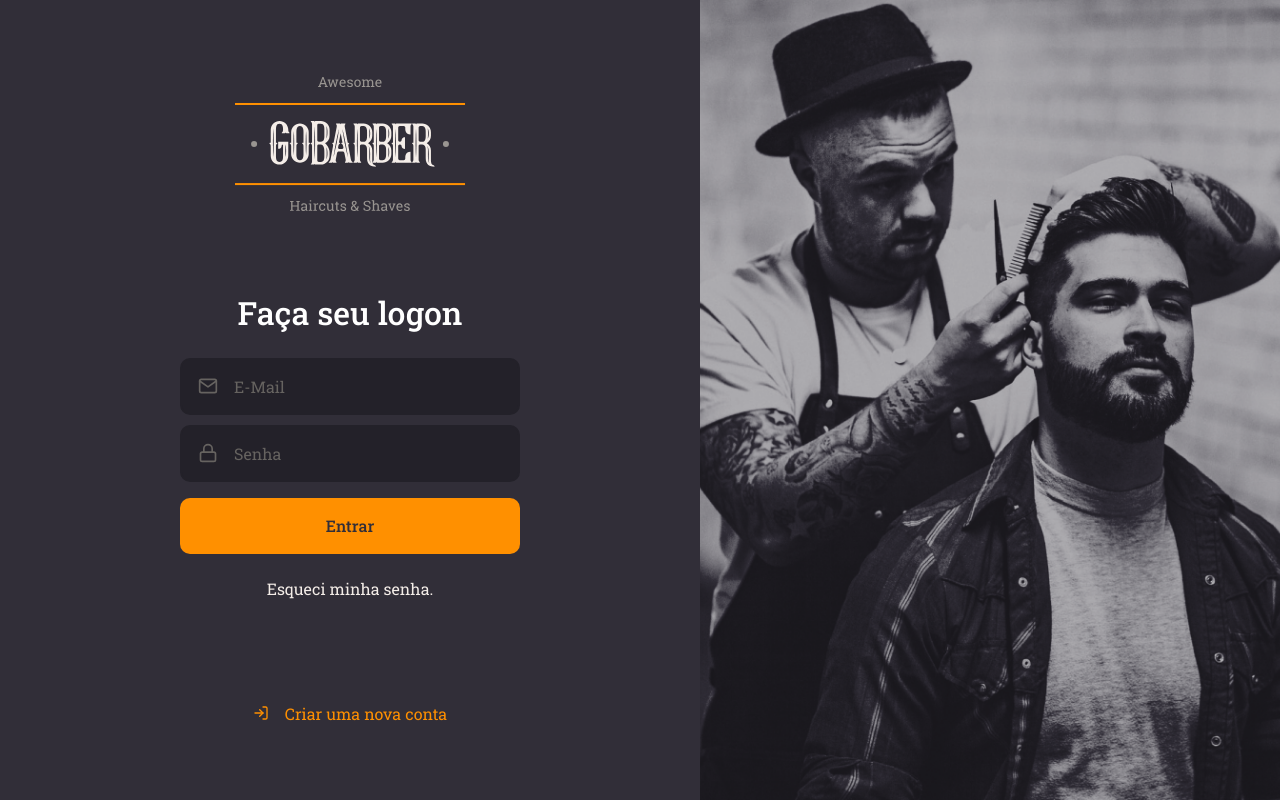
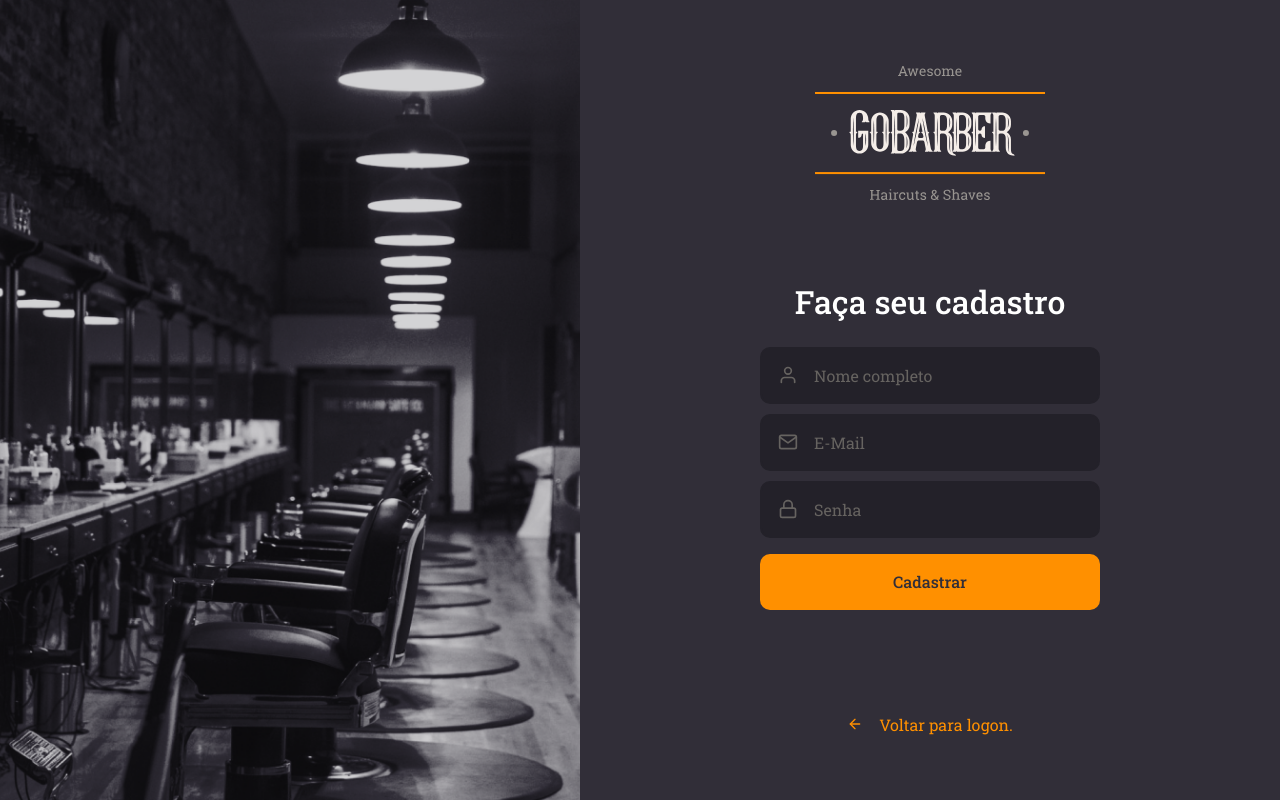
Before and after one commit to Bignotto/gobarber-web, a React (Create React App) app: page /signup in a window 1280 px wide. Built offline with nearby package versions, Linux system fonts and the light colour scheme.

Commit message:
created signup page

```diff
--- a/src/App.tsx
+++ b/src/App.tsx
@@ -1,11 +1,12 @@
 import React from "react";
 import GlobalStyle from "./styles/global";
 
-import SignIn from "./pages/SignIn";
+// import SignIn from "./pages/SignIn";
+import SignUp from "./pages/SignUp";
 
 const App: React.FC = () => (
   <>
-    <SignIn />
+    <SignUp />
     <GlobalStyle />
   </>
 );
--- /dev/null
+++ b/src/pages/SignUp/index.tsx
@@ -0,0 +1,43 @@
+import React from "react";
+import { FiArrowLeft, FiMail, FiLock, FiUser } from "react-icons/fi";
+import { Container, Content, Background } from "./styles";
+
+import Input from "../../components/Input";
+import Button from "../../components/Button";
+
+import logo from "../../assets/logo.svg";
+
+const SignUp: React.FC = () => (
+  <Container>
+    <Background />
+
+    <Content>
+      <img src={logo} alt="LOGO" />
+      <form>
+        <h1>Faça seu cadastro</h1>
+        <Input
+          name="name"
+          icon={FiUser}
+          type="text"
+          placeholder="Nome completo"
+        />
+
+        <Input name="email" icon={FiMail} type="email" placeholder="E-Mail" />
+        <Input
+          name="password"
+          icon={FiLock}
+          type="password"
+          placeholder="Senha"
+        />
+        <Button type="submit">Cadastrar</Button>
+      </form>
+
+      <a href="sss">
+        <FiArrowLeft size={16} />
+        Voltar para logon.
+      </a>
+    </Content>
+  </Container>
+);
+
+export default SignUp;
--- /dev/null
+++ b/src/pages/SignUp/styles.ts
@@ -0,0 +1,65 @@
+import styled from "styled-components";
+import { shade } from "polished";
+
+import signUpBackground from "../../assets/sign-up-background.png";
+
+export const Container = styled.div`
+  height: 100vh;
+  display: flex;
+  align-items: stretch;
+`;
+
+export const Content = styled.div`
+  display: flex;
+  flex-direction: column;
+  place-content: center;
+
+  width: 100%;
+  max-width: 700px;
+  align-items: center;
+
+  form {
+    margin: 80px 0;
+    width: 340px;
+    text-align: center;
+
+    h1 {
+      margin-bottom: 24px;
+    }
+
+    a {
+      color: #f4ede8;
+      display: block;
+      margin-top: 24px;
+      text-decoration: none;
+      transition: color 0.2s;
+      &:hover {
+        color: ${shade(0.2, "#f4ede8")};
+      }
+    }
+  }
+
+  > a {
+    color: #ff9000;
+    display: block;
+    margin-top: 24px;
+    text-decoration: none;
+    transition: color 0.2s;
+
+    display: flex;
+    align-items: center;
+
+    svg {
+      margin-right: 16px;
+    }
+    &:hover {
+      color: ${shade(0.2, "#ff9000")};
+    }
+  }
+`;
+
+export const Background = styled.div`
+  flex: 1;
+  background: url(${signUpBackground}) no-repeat center;
+  background-size: cover;
+`;
```
Also changed, not shown: src/assets/sign-up-background.png (added).
